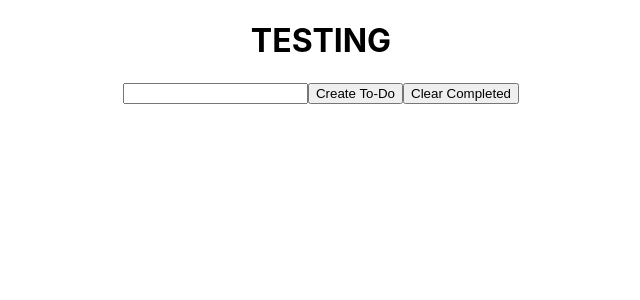
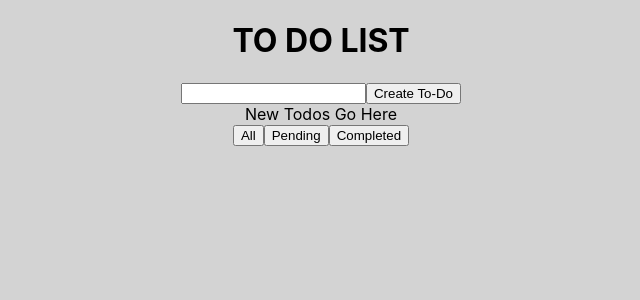
Before and after one commit to nmcmillen/to-do-list, a React (Create React App) app: page / in a window 1280 px wide. Shown: the top 300 px of the page, without its empty margins (319-959 px from the left). Built offline with nearby package versions, Linux system fonts and the light colour scheme.

Commit message:
initial layout complete

```diff
--- a/src/App.css
+++ b/src/App.css
@@ -2,37 +2,6 @@
   text-align: center;
 }
 
-.App-logo {
-  height: 40vmin;
-  pointer-events: none;
+body {
+  background: lightgray;
 }
-
-@media (prefers-reduced-motion: no-preference) {
-  .App-logo {
-    animation: App-logo-spin infinite 20s linear;
-  }
-}
-
-.App-header {
-  background-color: #282c34;
-  min-height: 100vh;
-  display: flex;
-  flex-direction: column;
-  align-items: center;
-  justify-content: center;
-  font-size: calc(10px + 2vmin);
-  color: white;
-}
-
-.App-link {
-  color: #61dafb;
-}
-
-@keyframes App-logo-spin {
-  from {
-    transform: rotate(0deg);
-  }
-  to {
-    transform: rotate(360deg);
-  }
-}
--- a/src/App.js
+++ b/src/App.js
@@ -8,11 +8,19 @@ function App() {
 
   return (
     <div className="App">
-      <h1>TESTING</h1>
-      <input type="text" />
-      {/* <input ref={todoNameRef} type="text" /> */}
-      <button>Create To-Do</button>
-      <button>Clear Completed</button>
+      <h1>TO DO LIST</h1>
+      <div id="input-create">
+        <input type="text" />
+        {/* <input ref={todoNameRef} type="text" /> */}
+        <button>Create To-Do</button>
+      </div>
+      <div>New Todos Go Here</div>
+      <div id="status-buttons">
+        <button>All</button>
+        <button>Pending</button>
+        <button>Completed</button>
+      </div>
+
     </div>
   );
 }
```
